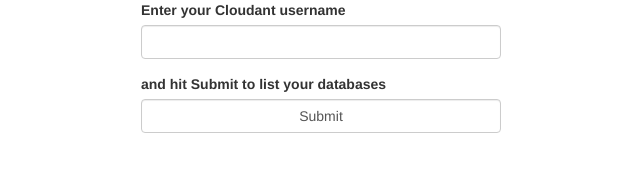
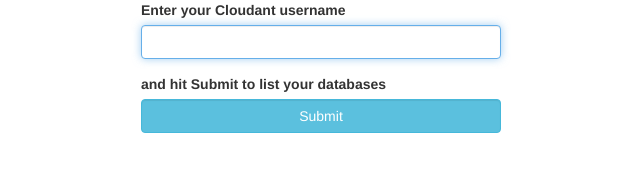
Before and after one commit to cloudant-labs/cors-demo, a plain HTML site: page index.html in a window 1280 px wide. Shown: the whole page, without its empty margins (319-959 px from the left). Drawn offline with nearby package versions, Linux system fonts and the light colour scheme.

Commit message:
style and ux updates

```diff
--- a/app.js
+++ b/app.js
@@ -14,6 +14,7 @@ function get_dbs (username) {
   });
 }
 
+$('#username').focus();
 $('#get_dbs').submit(function (event) {
   var username = event.target[0].value;
   get_dbs(username);
--- a/index.html
+++ b/index.html
@@ -9,11 +9,11 @@
       <form id="get_dbs" role="form" class="col-md-4 col-md-offset-4">
         <div class="form-group">
           <label>Enter your Cloudant username</label>
-          <input type="text" name="username" class="form-control">
+          <input type="text" name="username" class="form-control" id="username">
         </div>
         <div class="form-group">
           <label>and hit Submit to list your databases</label>
-          <input type="submit" value="Submit" class="form-control">
+          <input type="submit" value="Submit" class="form-control btn btn-info">
         </div>
       </form>
     </div>
```
